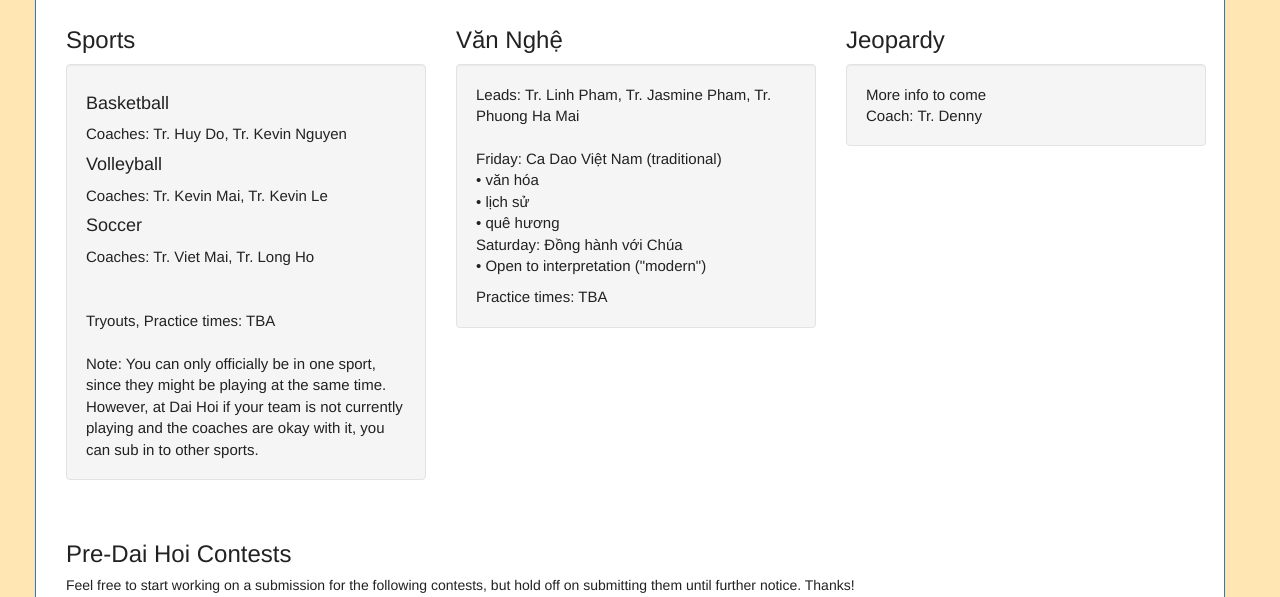
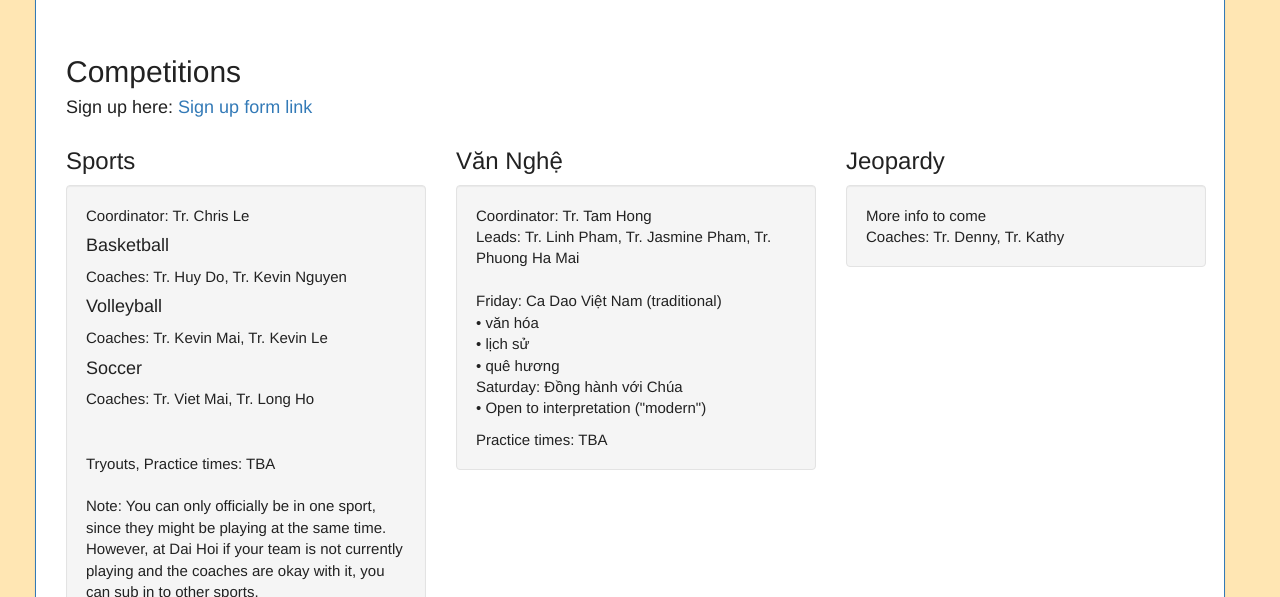
Before and after one commit to leetosc/hiep-si, a website: page public/index.html in a window 1280 px wide. Shown: the part 1822-2419 px from the top of the page. Drawn offline with Linux system fonts and the light colour scheme; no server answers.

Commit message:
update coordinators

```diff
--- a/public/index.html
+++ b/public/index.html
@@ -114,6 +114,10 @@
 												<br>• All proceeds will go to Dong Men Thanh Gia -Ben Tre- Vietnam
 												<br>• Help orphans and the elderly
 												<br>• More info to come
+												<h5>What do I need to do to participate?</h5>
+												• Get sponsors (friends, family, neighbors, teachers, etc) to pledge
+												<br>• For each lap range you achieve, your sponsors will donate to the cause
+
 
 												<br>
 												<br>
@@ -283,6 +287,7 @@
 													<li>• Volleyball</li>
 													<li>• Maybe more, not sure yet</li>
 												</ul>-->
+												Coordinator: Tr. Chris Le
 												<h4>Basketball</h4>
 												Coaches: Tr. Huy Do, Tr. Kevin Nguyen
 
@@ -322,7 +327,8 @@
 
 											<h3>Văn Nghệ</h3>
 											<div class="well">
-												Leads: Tr. Linh Pham, Tr. Jasmine Pham, Tr. Phuong Ha Mai
+												Coordinator: Tr. Tam Hong
+												<br>Leads: Tr. Linh Pham, Tr. Jasmine Pham, Tr. Phuong Ha Mai
 
 												<br><br>
 
@@ -353,7 +359,7 @@
 											<div class="well">
 												More info to come
 
-												<br>Coach: Tr. Denny
+												<br>Coaches: Tr. Denny, Tr. Kathy
 											</div>
 										</div>
 									</div>
```
